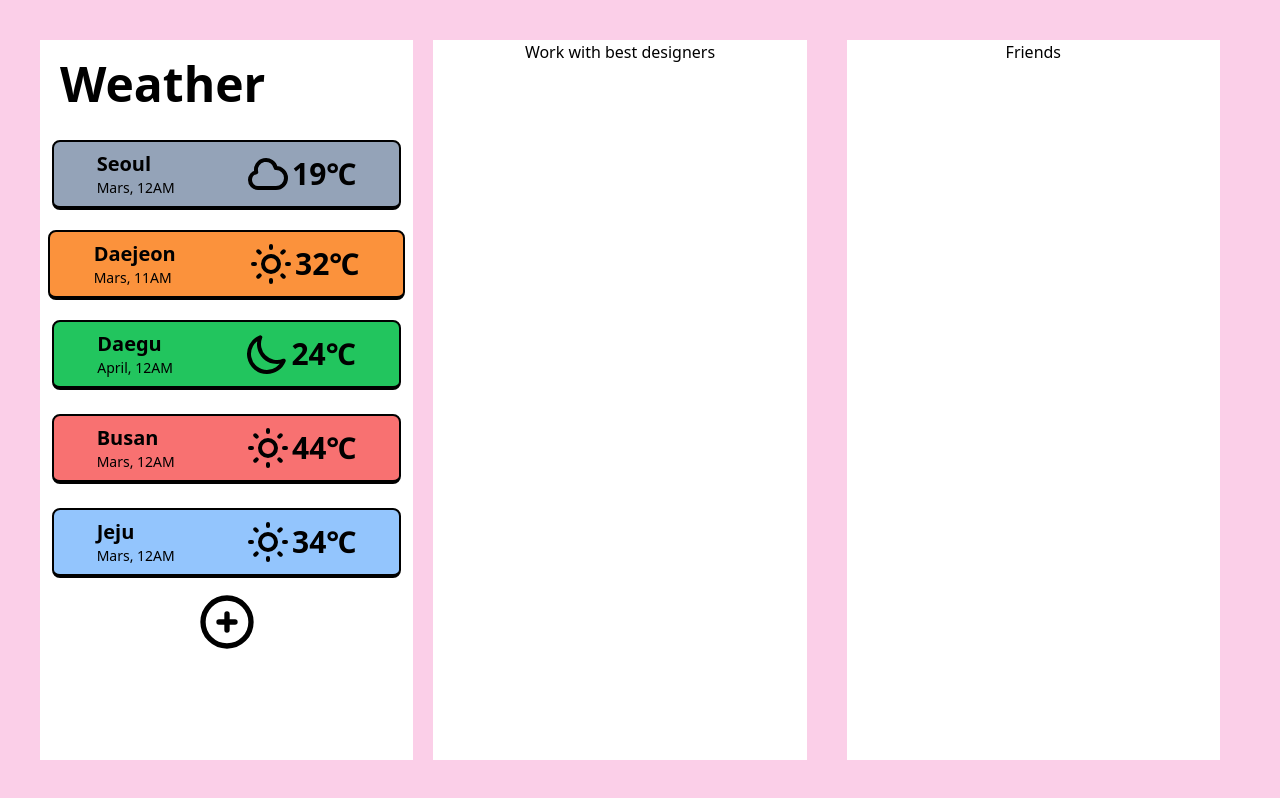
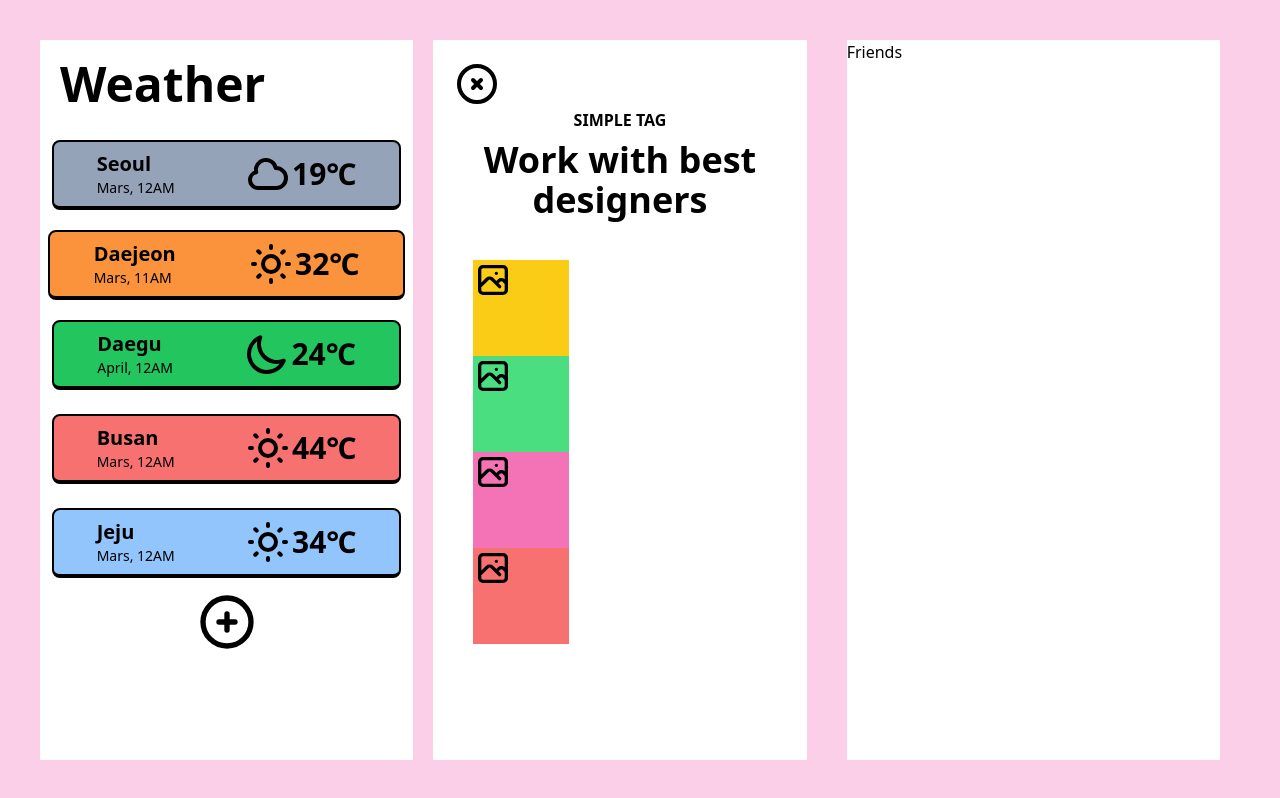
Before and after one commit to jiji-hoon96/codec, a Next.js app: page /toy in a window 1280 px wide. Built offline with nearby package versions, Linux system fonts and the light colour scheme.

Commit message:
6. grid 설정

```diff
--- a/pages/toy/index.tsx
+++ b/pages/toy/index.tsx
@@ -63,10 +63,30 @@ const Toy: NextPage = () => {
                 <svg className="w-16 h-16" fill="none" stroke="currentColor" viewBox="0 0 24 24" xmlns="http://www.w3.org/2000/svg"><path stroke-linecap="round" stroke-linejoin="round" stroke-width="2" d="M12 9v3m0 0v3m0-3h3m-3 0H9m12 0a9 9 0 11-18 0 9 9 0 0118 0z"></path></svg>
             </div>
         </div>
-        <div className="bg-white flex-1 m-5 h-full flex justify-center">
-            <h1>Work with best designers</h1>
+        <div className="bg-white flex-1 m-5 h-full flex flex-col ">
+            <div className="p-5 pb-0">
+                <svg className="w-12 h-12" fill="none" stroke="currentColor" viewBox="0 0 24 24" xmlns="http://www.w3.org/2000/svg"><path stroke-linecap="round" stroke-linejoin="round" stroke-width="2" d="M10 14l2-2m0 0l2-2m-2 2l-2-2m2 2l2 2m7-2a9 9 0 11-18 0 9 9 0 0118 0z"></path></svg>
+            </div>
+            <div className="flex flex-col pw-5 items-center text-center">
+                <h3 className="font-bold mb-2">SIMPLE TAG</h3>
+                <h1 className="font-bold text-4xl">Work with best designers</h1>
+            </div>
+            <div className="grid p-10">
+                <div className="w-24 h-24 bg-yellow-400">
+                    <svg className="w-10 h-10" fill="none" stroke="currentColor" viewBox="0 0 24 24" xmlns="http://www.w3.org/2000/svg"><path stroke-linecap="round" stroke-linejoin="round" stroke-width="2" d="M4 16l4.586-4.586a2 2 0 012.828 0L16 16m-2-2l1.586-1.586a2 2 0 012.828 0L20 14m-6-6h.01M6 20h12a2 2 0 002-2V6a2 2 0 00-2-2H6a2 2 0 00-2 2v12a2 2 0 002 2z"></path></svg>
+                </div>
+                <div className="w-24 h-24 bg-green-400">
+                <svg className="w-10 h-10" fill="none" stroke="currentColor" viewBox="0 0 24 24" xmlns="http://www.w3.org/2000/svg"><path stroke-linecap="round" stroke-linejoin="round" stroke-width="2" d="M4 16l4.586-4.586a2 2 0 012.828 0L16 16m-2-2l1.586-1.586a2 2 0 012.828 0L20 14m-6-6h.01M6 20h12a2 2 0 002-2V6a2 2 0 00-2-2H6a2 2 0 00-2 2v12a2 2 0 002 2z"></path></svg>
+                </div>
+                <div className="w-24 h-24 bg-pink-400">
+                <svg className="w-10 h-10" fill="none" stroke="currentColor" viewBox="0 0 24 24" xmlns="http://www.w3.org/2000/svg"><path stroke-linecap="round" stroke-linejoin="round" stroke-width="2" d="M4 16l4.586-4.586a2 2 0 012.828 0L16 16m-2-2l1.586-1.586a2 2 0 012.828 0L20 14m-6-6h.01M6 20h12a2 2 0 002-2V6a2 2 0 00-2-2H6a2 2 0 00-2 2v12a2 2 0 002 2z"></path></svg>
+                </div>
+                <div className="w-24 h-24 bg-red-400">
+                <svg className="w-10 h-10" fill="none" stroke="currentColor" viewBox="0 0 24 24" xmlns="http://www.w3.org/2000/svg"><path stroke-linecap="round" stroke-linejoin="round" stroke-width="2" d="M4 16l4.586-4.586a2 2 0 012.828 0L16 16m-2-2l1.586-1.586a2 2 0 012.828 0L20 14m-6-6h.01M6 20h12a2 2 0 002-2V6a2 2 0 00-2-2H6a2 2 0 00-2 2v12a2 2 0 002 2z"></path></svg>
+                </div>
+            </div>
         </div>
-        <div className="bg-white flex-1 m-5 h-full flex justify-center">
+        <div className="bg-white flex-1 m-5 h-full flex flex-col">
             <h1>Friends</h1>
         </div>
     </div>
```
